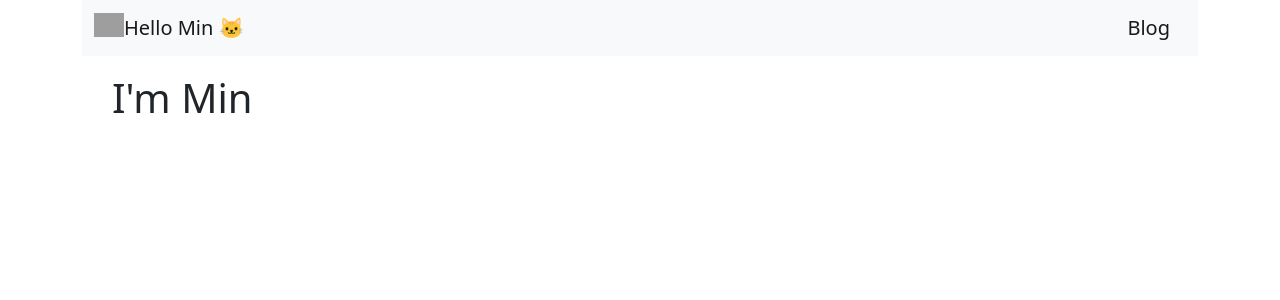
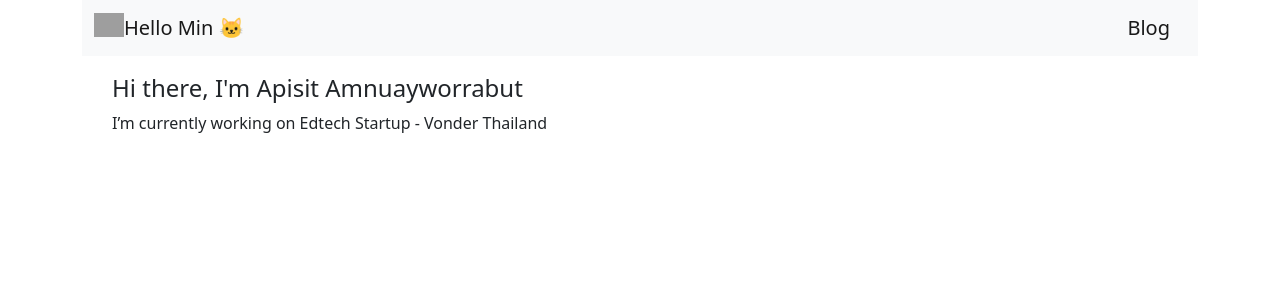
Before and after one commit to minnyww/next-js-blog-strapi, a Next.js app: page / in a window 1280 px wide. Shown: the top 300 px of the page. Built offline with nearby package versions, Linux system fonts and the light colour scheme; grey boxes are pictures that could not be loaded.

Commit message:
[EDIT] new blog style

```diff
--- a/pages/index.js
+++ b/pages/index.js
@@ -3,9 +3,11 @@ import Layout from "../components/Layout";
 export default function Home() {
    return (
       <Layout>
+         {/* <Head></Head> */}
          <div className="container-sm">
             <div style={{ margin: "18px" }}>
-               <h1>I'm Min</h1>
+               <h4>Hi there, I'm Apisit Amnuayworrabut</h4>
+               <p>I’m currently working on Edtech Startup - Vonder Thailand</p>
             </div>
          </div>
       </Layout>
```
